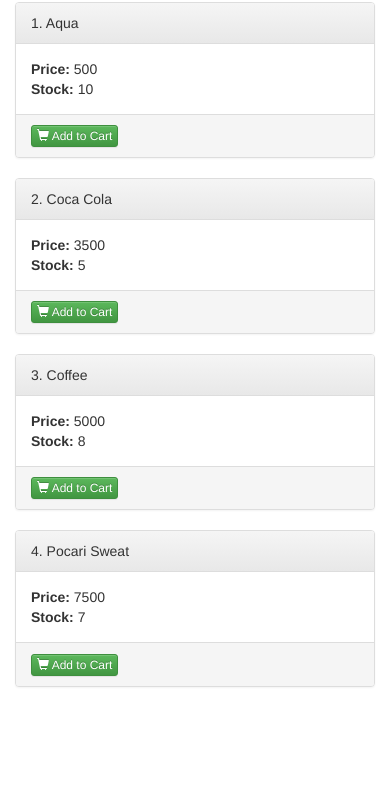
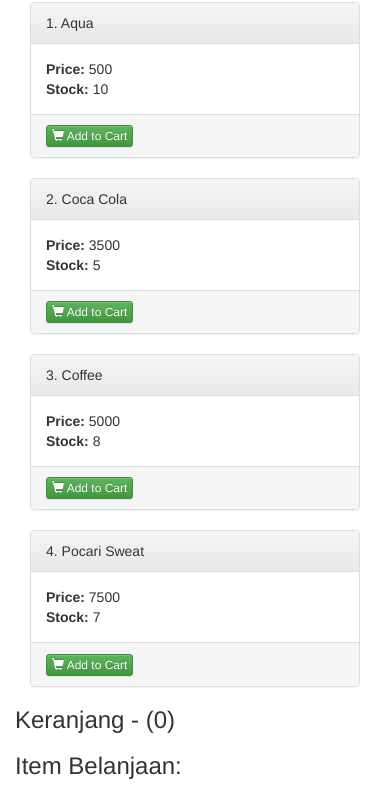
Before and after one commit to fajarkarim/pos-fafive, a plain HTML site: page client/index.html in a window 390 px wide. Shown: the part 68-858 px from the top of the page. Drawn offline with nearby package versions, Linux system fonts and the light colour scheme.

Commit message:
showing item bucket

```diff
--- a/client/app.js
+++ b/client/app.js
@@ -25,5 +25,23 @@
         }
       ],
     list_belanja: []
+  },
+  methods: {
+
+  },
+  computed: {
+    simplified: function () {
+      let jmlBelanjaan = this.list_belanja.reduce((prev, item) => {
+        if (item in prev) prev[item]++
+        else prev[item] = 1
+        return prev
+      }, {})
+      return jmlBelanjaan;
+      // this.parsed = jmlBelanjaan
+      // return this.parsed
+    },
+    daftarBarang () {
+      return Object.getOwnPropertyNames(this.simplified)
+    }
   }
 })
--- a/client/components.js
+++ b/client/components.js
@@ -1,5 +1,3 @@
-
-
 Vue.component('app-container', {
   props: ['msgChild', 'items', 'total', 'cart'],
   template: `
@@ -22,9 +20,6 @@
       this.cart.push(this.items[urutan].name)
       console.log(`berkurang 1 ${this.items[urutan].stock}`);
       console.log(this.items[urutan].name);
-    },
-    created(){
-      console.log(total);
     }
   }
 })
--- a/client/index.html
+++ b/client/index.html
@@ -21,11 +21,21 @@
   <div id="app">
     <div class="container">
       <div class="row">
-        <app-container
-        :msg-child="product"
-        :items="list_items"
-        :cart="list_belanja"
-        />
+        <div class="col-md-8">
+          <app-container
+          :msg-child="product"
+          :items="list_items"
+          :cart="list_belanja" />
+        </div>
+        <div class="col-md-4">
+          <h3>Keranjang - ({{ list_belanja.length }})</h3>
+          <h3>Item Belanjaan: </h3>
+          <ol>
+            <li v-for="barang in daftarBarang">
+              {{ barang }}
+            </li>
+          </ol>
+        </div>
       </div>
     </div>
   <!-- closing id app     -->
```
